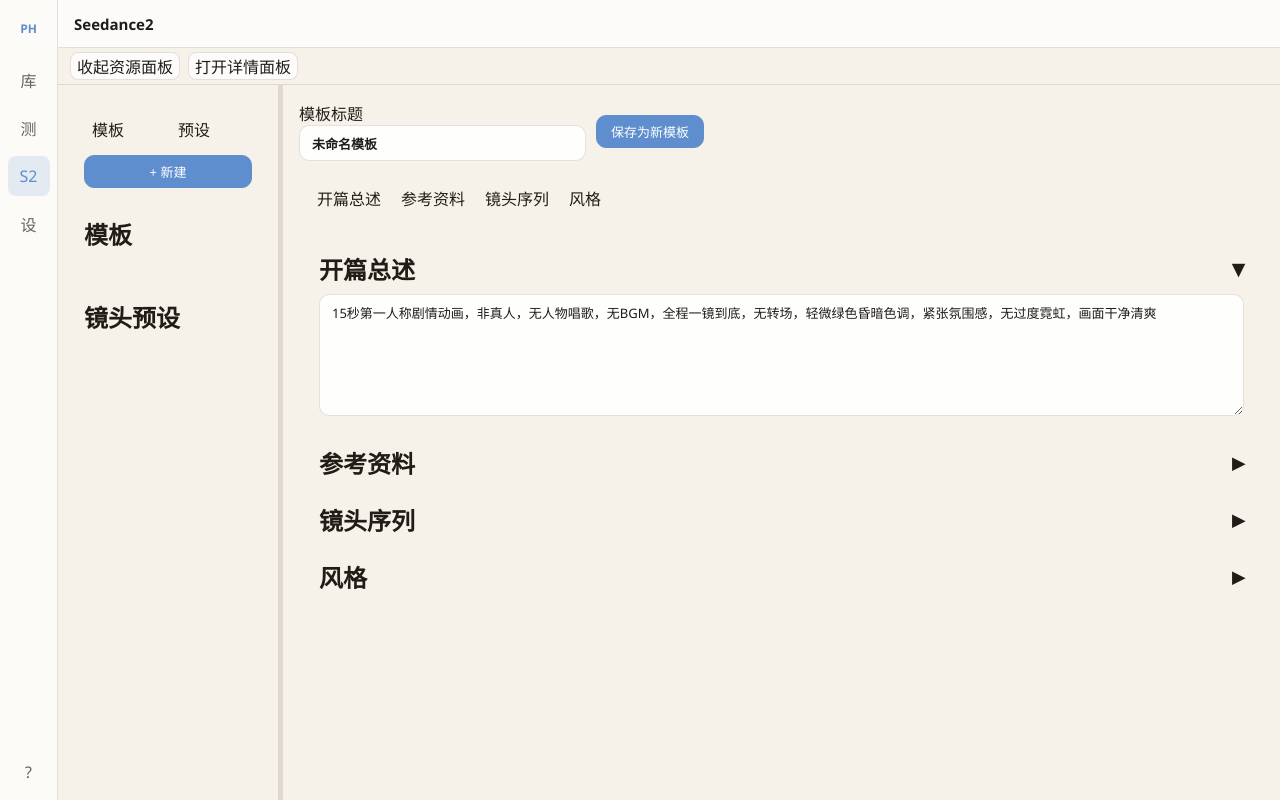
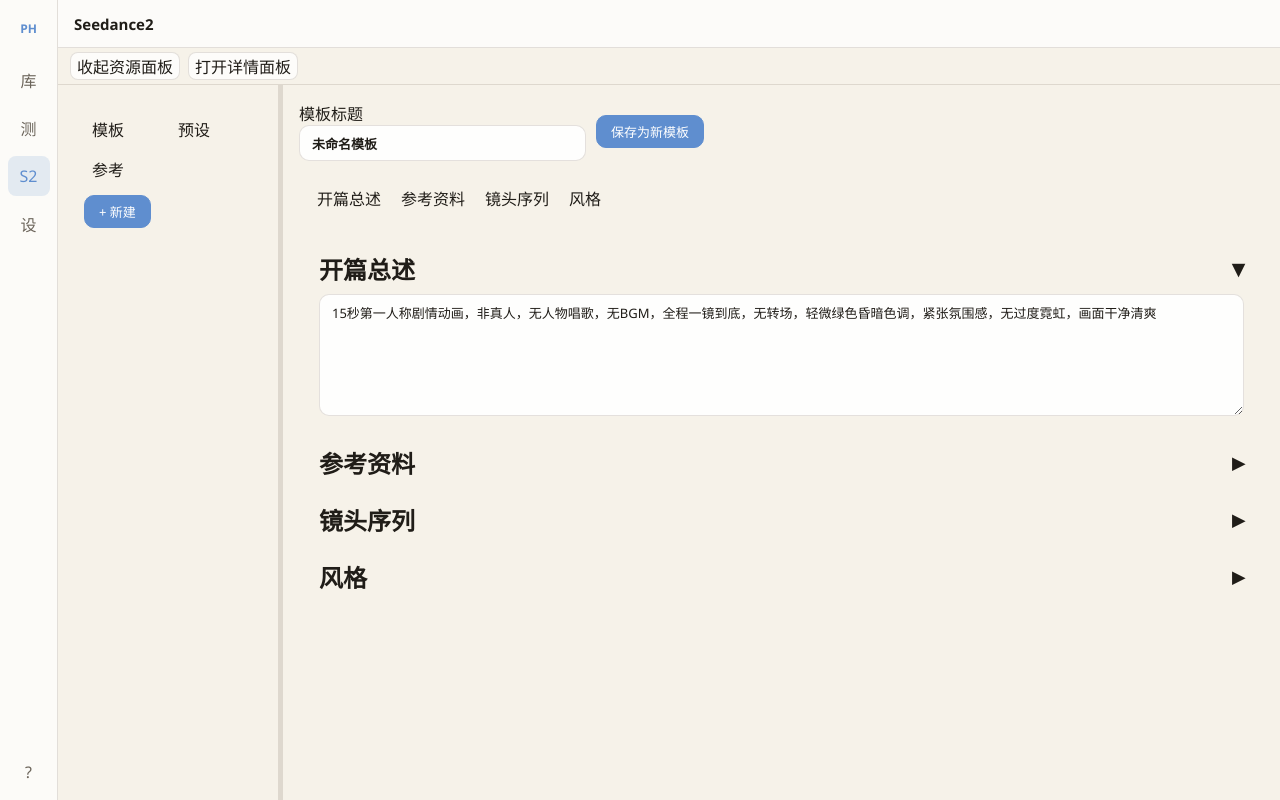
Before and after one commit to Joey-233/Joey-Prompthub, a React (Vite) app: page / in a window 1280 px wide. Both pictures are taken after a click on the button "S2". Built offline with nearby package versions, Linux system fonts and the light colour scheme.

Commit message:
fix(seedance2): complete resource and section interactions

```diff
--- a/src/views/Seedance2.tsx
+++ b/src/views/Seedance2.tsx
@@ -1,6 +1,6 @@
 import { DndContext, closestCenter, type DragEndEvent } from '@dnd-kit/core'
 import { SortableContext, arrayMove, verticalListSortingStrategy } from '@dnd-kit/sortable'
-import { useCallback, useEffect, useMemo, useRef, useState, type ReactNode } from 'react'
+import { useEffect, useMemo, useRef, useState, type KeyboardEvent, type ReactNode } from 'react'
 
 import { WorkspaceLayout } from '../components/layout/WorkspaceLayout'
 import type { AppView } from '../stores/appStore'
@@ -13,6 +13,7 @@
 const api = () => window.promptHub.seedance2
 type PendingAction = { type: 'load'; template: Seedance2TemplateRecord } | { type: 'new' } | { type: 'delete' } | { type: 'navigate'; view: AppView }
 type Section = 'intro' | 'references' | 'shots' | 'style'
+type ResourceTab = 'templates' | 'presets' | 'references'
 const sectionNames: Record<Section, string> = { intro: '开篇总述', references: '参考资料', shots: '镜头序列', style: '风格' }
 
 export function Seedance2() {
@@ -22,27 +23,29 @@
   const [draft, setDraft] = useState<Seedance2TemplateData>(emptyTemplate)
   const [title, setTitle] = useState('未命名模板')
   const [dirty, setDirty] = useState(false)
-  const [activeSection, setActiveSection] = useState<Section>('intro')
+  const [activeSection, setActiveSection] = useState<Section | null>('intro')
+  const [resourceTab, setResourceTab] = useState<ResourceTab>('templates')
+  const [confirmDelete, setConfirmDelete] = useState(false)
   const [pending, setPending] = useState<PendingAction | null>(null)
   const [saving, setSaving] = useState(false)
   const [saveError, setSaveError] = useState<string | null>(null)
   const setNavigationGuard = useAppStore((s) => s.setNavigationGuard)
   const refs = useRef<Record<Section, HTMLElement | null>>({ intro: null, references: null, shots: null, style: null })
 
-  const reloadTemplates = useCallback(async () => { const list = await api().listTemplates(); setTemplates(list); return list }, [])
-  const reloadPresets = useCallback(async () => setPresets(await api().listPresets()), [])
-  useEffect(() => { void reloadTemplates(); void reloadPresets() }, [reloadPresets, reloadTemplates])
+  const reloadTemplates = async () => { const list = await api().listTemplates(); setTemplates(list); return list }
+  const reloadPresets = async () => setPresets(await api().listPresets())
+  useEffect(() => { void api().listTemplates().then(setTemplates); void api().listPresets().then(setPresets) }, [])
 
-  const load = useCallback((rec: Seedance2TemplateRecord) => { setCurrentId(rec.id); setTitle(rec.title); setDraft(rec.data); setDirty(false) }, [])
-  const createNew = useCallback(() => { setCurrentId(null); setTitle('未命名模板'); setDraft(emptyTemplate()); setDirty(true) }, [])
-  const request = useCallback((action: PendingAction) => { if (dirty) setPending(action); else perform(action) }, [dirty])
-  const perform = useCallback((action: PendingAction) => {
+  const load = (rec: Seedance2TemplateRecord) => { setCurrentId(rec.id); setTitle(rec.title); setDraft(rec.data); setDirty(false) }
+  const createNew = () => { setCurrentId(null); setTitle('未命名模板'); setDraft(emptyTemplate()); setDirty(true) }
+  const request = (action: PendingAction) => { if (dirty) setPending(action); else perform(action) }
+  const perform = (action: PendingAction) => {
     setPending(null); setSaveError(null)
     if (action.type === 'load') load(action.template)
     else if (action.type === 'new') createNew()
     else if (action.type === 'navigate') { setNavigationGuard(null); useAppStore.getState().setCurrentView(action.view) }
     else if (action.type === 'delete' && currentId) void api().deleteTemplate(currentId).then(async () => { await reloadTemplates(); setCurrentId(null); setTitle('未命名模板'); setDraft(emptyTemplate()); setDirty(false) })
-  }, [createNew, currentId, load, reloadTemplates, setNavigationGuard])
+  }
 
   useEffect(() => {
     if (!dirty) { setNavigationGuard(null); return }
@@ -71,30 +74,44 @@
   const savePreset = async (segment: Seedance2Segment) => { const name = prompt('预设名称', segment.timeLabel || segment.shotType || '镜头预设'); if (!name) return; await api().createPreset({ name, segment: { ...segment, id: crypto.randomUUID() }, tags: [] }); await reloadPresets() }
   const preview = useMemo(() => serializeTemplate(draft), [draft])
 
-  const openSection = (section: Section) => { setActiveSection(section); requestAnimationFrame(() => { refs.current[section]?.scrollIntoView({ block: 'start' }); refs.current[section]?.querySelector<HTMLElement>('textarea, input, button')?.focus() }) }
+  const openSection = (section: Section) => { setActiveSection(section); requestAnimationFrame(() => { const node = refs.current[section]; node?.scrollIntoView?.({ block: 'start' }); node?.querySelector<HTMLElement>('textarea, input, button')?.focus() }) }
+  const toggleSection = (section: Section) => {
+    const panel = document.getElementById(`seedance-section-${section}`)
+    if (activeSection === section && !panel?.contains(document.activeElement)) setActiveSection(null)
+    else setActiveSection(section)
+  }
   const accordion = (section: Section, children: ReactNode) => <section ref={(node) => { refs.current[section] = node }} className="s2-accordion">
-    <h2><button type="button" aria-expanded={activeSection === section} aria-controls={`seedance-section-${section}`} onClick={() => openSection(section)}>{sectionNames[section]}</button></h2>
+    <h2><button type="button" aria-expanded={activeSection === section} aria-controls={`seedance-section-${section}`} onMouseDown={(event) => { if (document.getElementById(`seedance-section-${section}`)?.contains(document.activeElement)) event.preventDefault() }} onClick={() => toggleSection(section)}>{sectionNames[section]}</button></h2>
     <div id={`seedance-section-${section}`} hidden={activeSection !== section}>{children}</div>
   </section>
 
+  const tabs: Array<{ id: ResourceTab; label: string }> = [{ id: 'templates', label: '模板' }, { id: 'presets', label: '预设' }, { id: 'references', label: '参考' }]
+  const tabKeyDown = (event: KeyboardEvent<HTMLButtonElement>, tab: ResourceTab) => {
+    const index = tabs.findIndex((item) => item.id === tab)
+    const next = event.key === 'Home' ? 0 : event.key === 'End' ? tabs.length - 1 : event.key === 'ArrowRight' ? (index + 1) % tabs.length : event.key === 'ArrowLeft' ? (index - 1 + tabs.length) % tabs.length : -1
+    if (next < 0) return
+    event.preventDefault(); setResourceTab(tabs[next].id); requestAnimationFrame(() => document.getElementById(`seedance-tab-${tabs[next].id}`)?.focus())
+  }
   const resource = <aside className="s2-resource" aria-label="Seedance2 资源">
-    <div role="tablist" aria-label="Seedance2 资源类型"><button role="tab" aria-selected="true">模板</button><button role="tab" aria-selected="false">预设</button></div>
-    <button type="button" className="s2-btn s2-btn-primary" onClick={() => request({ type: 'new' })}>+ 新建</button>
-    <h2>模板</h2>{templates.map((item) => <button type="button" className="s2-list-item" data-active={item.id === currentId} key={item.id} onClick={() => request({ type: 'load', template: item })}>{item.title}</button>)}
-    <h2>镜头预设</h2>{presets.map((preset) => <div className="s2-preset-item" key={preset.id}><button type="button" onClick={() => patchDraft({ segments: [...draft.segments, { ...preset.segment, id: crypto.randomUUID() }] })}>{preset.name}</button><button type="button" aria-label={`删除预设 ${preset.name}`} onClick={async () => { await api().deletePreset(preset.id); await reloadPresets() }}>×</button></div>)}
+    <div role="tablist" aria-label="Seedance2 资源类型">{tabs.map((tab) => <button key={tab.id} id={`seedance-tab-${tab.id}`} type="button" role="tab" aria-selected={resourceTab === tab.id} aria-controls={`seedance-resource-${tab.id}`} tabIndex={resourceTab === tab.id ? 0 : -1} onClick={() => setResourceTab(tab.id)} onKeyDown={(event) => tabKeyDown(event, tab.id)}>{tab.label}</button>)}</div>
+    <div role="tabpanel" id={`seedance-resource-${resourceTab}`} aria-labelledby={`seedance-tab-${resourceTab}`}>
+      {resourceTab === 'templates' && <><button type="button" className="s2-btn s2-btn-primary" onClick={() => request({ type: 'new' })}>+ 新建</button>{templates.map((item) => <button type="button" className="s2-list-item" data-active={item.id === currentId} key={item.id} onClick={() => request({ type: 'load', template: item })}>{item.title}</button>)}</>}
+      {resourceTab === 'presets' && presets.map((preset) => <div className="s2-preset-item" key={preset.id}><button type="button" onClick={() => patchDraft({ segments: [...draft.segments, { ...preset.segment, id: crypto.randomUUID() }] })}>{preset.name}</button><button type="button" aria-label={`删除预设 ${preset.name}`} onClick={async () => { await api().deletePreset(preset.id); await reloadPresets() }}>×</button></div>)}
+      {resourceTab === 'references' && draft.refGroups.map((group, index) => <button type="button" className="s2-list-item" key={index} onClick={() => { openSection('references'); requestAnimationFrame(() => document.getElementById(`seedance-ref-group-${index}`)?.querySelector<HTMLElement>('input')?.focus()) }}>{group.title || `参考分组 ${index + 1}`}</button>)}
+    </div>
   </aside>
 
   const main = <main className="s2-main" aria-label="Seedance2 编辑器">
-    <div className="s2-toolbar"><label><span className="sr-only">模板标题</span><input className="s2-input s2-title-input" value={title} onChange={(e) => { setTitle(e.target.value); setDirty(true) }} /></label><button className="s2-btn s2-btn-primary" disabled={!dirty && !!currentId} onClick={() => void save()}>{currentId ? '保存' : '保存为新模板'}</button>{currentId && <button className="s2-btn" onClick={() => request({ type: 'delete' })}>删除</button>}</div>
+    <div className="s2-toolbar"><label><span className="sr-only">模板标题</span><input className="s2-input s2-title-input" value={title} onChange={(e) => { setTitle(e.target.value); setDirty(true) }} /></label><button className="s2-btn s2-btn-primary" disabled={!dirty && !!currentId} onClick={() => void save()}>{currentId ? '保存' : '保存为新模板'}</button>{currentId && <button className="s2-btn" onClick={() => dirty ? request({ type: 'delete' }) : setConfirmDelete(true)}>删除</button>}</div>
     <nav className="s2-section-nav" aria-label="编辑器分区">{(Object.keys(sectionNames) as Section[]).map((section) => <button key={section} type="button" aria-current={activeSection === section ? 'true' : undefined} onClick={() => openSection(section)}>{sectionNames[section]}</button>)}</nav>
     <div className="s2-editor-scroll">
       {accordion('intro', <textarea aria-label="开篇总述内容" className="s2-textarea" rows={5} value={draft.intro} onChange={(e) => patchDraft({ intro: e.target.value })} />)}
-      {accordion('references', <><button className="s2-btn" onClick={() => patchDraft({ refGroups: [...draft.refGroups, { title: '新参考分组', description: '', items: [] }] })}>+ 参考分组</button>{draft.refGroups.map((group, g) => <div className="s2-ref-group" key={g}><input aria-label={`参考分组 ${g + 1} 标题`} className="s2-input" value={group.title} onChange={(e) => updateRefGroup(g, { title: e.target.value })} /><textarea className="s2-textarea" value={group.description} onChange={(e) => updateRefGroup(g, { description: e.target.value })} /><button className="s2-btn" onClick={() => updateRefGroup(g, { items: [...group.items, { emoji: '🖼️', label: `图片${group.items.length + 1}`, note: '' }] })}>+ 参考图</button><button className="s2-btn" onClick={() => patchDraft({ refGroups: draft.refGroups.filter((_, i) => i !== g) })}>删除分组</button>{group.items.map((item, i) => <div className="s2-ref-row" key={i}><input className="s2-input" value={item.emoji} onChange={(e) => updateRefItem(g, i, { emoji: e.target.value })} /><input className="s2-input" value={item.label} onChange={(e) => updateRefItem(g, i, { label: e.target.value })} /><input className="s2-input" value={item.note} onChange={(e) => updateRefItem(g, i, { note: e.target.value })} /><button onClick={() => updateRefGroup(g, { items: group.items.filter((_, x) => x !== i) })}>×</button></div>)}</div>)}</>)}
+      {accordion('references', <><button className="s2-btn" onClick={() => patchDraft({ refGroups: [...draft.refGroups, { title: '新参考分组', description: '', items: [] }] })}>+ 参考分组</button>{draft.refGroups.map((group, g) => <div id={`seedance-ref-group-${g}`} className="s2-ref-group" key={g}><input aria-label={`参考分组 ${g + 1} 标题`} className="s2-input" value={group.title} onChange={(e) => updateRefGroup(g, { title: e.target.value })} /><textarea className="s2-textarea" value={group.description} onChange={(e) => updateRefGroup(g, { description: e.target.value })} /><button className="s2-btn" onClick={() => updateRefGroup(g, { items: [...group.items, { emoji: '🖼️', label: `图片${group.items.length + 1}`, note: '' }] })}>+ 参考图</button><button className="s2-btn" onClick={() => patchDraft({ refGroups: draft.refGroups.filter((_, i) => i !== g) })}>删除分组</button>{group.items.map((item, i) => <div className="s2-ref-row" key={i}><input className="s2-input" value={item.emoji} onChange={(e) => updateRefItem(g, i, { emoji: e.target.value })} /><input className="s2-input" value={item.label} onChange={(e) => updateRefItem(g, i, { label: e.target.value })} /><input className="s2-input" value={item.note} onChange={(e) => updateRefItem(g, i, { note: e.target.value })} /><button onClick={() => updateRefGroup(g, { items: group.items.filter((_, x) => x !== i) })}>×</button></div>)}</div>)}</>)}
       {accordion('shots', <><button className="s2-btn s2-btn-primary" onClick={() => patchDraft({ segments: [...draft.segments, emptySegment()] })}>+ 新增镜头</button><DndContext collisionDetection={closestCenter} onDragEnd={dragEnd}><SortableContext items={draft.segments.map((s) => s.id)} strategy={verticalListSortingStrategy}>{draft.segments.map((segment, index) => <SortableSegment key={segment.id} segment={segment} index={index} onChange={(patch) => updateSegment(segment.id, patch)} onDelete={() => patchDraft({ segments: draft.segments.filter((s) => s.id !== segment.id) })} onDuplicate={() => { const at = draft.segments.findIndex((s) => s.id === segment.id); const next = [...draft.segments]; next.splice(at + 1, 0, { ...segment, id: crypto.randomUUID() }); patchDraft({ segments: next }) }} onSaveAsPreset={() => void savePreset(segment)} />)}</SortableContext></DndContext><textarea aria-label="镜头序列底部说明" className="s2-textarea" value={draft.segmentsFooter} onChange={(e) => patchDraft({ segmentsFooter: e.target.value })} /></>)}
       {accordion('style', <textarea aria-label="风格内容" className="s2-textarea" rows={6} value={draft.style} onChange={(e) => patchDraft({ style: e.target.value })} />)}
     </div>
   </main>
   const detail = <aside className="s2-preview-wrap" aria-label="实时预览"><div className="s2-preview-header"><strong>实时预览</strong><button className="s2-btn s2-btn-primary" onClick={() => void navigator.clipboard.writeText(preview)}>复制</button></div><pre className="s2-preview">{preview}</pre></aside>
 
-  return <><WorkspaceLayout resource={resource} resourceLabel="Seedance2 资源" main={main} detail={detail} detailLabel="实时预览" />{pending && <UnsavedChangesDialog saving={saving} error={saveError} onSave={() => void saveAndContinue()} onDiscard={() => perform(pending)} onCancel={() => { setPending(null); setSaveError(null) }} />}</>
+  return <><WorkspaceLayout resource={resource} resourceLabel="Seedance2 资源" main={main} detail={detail} detailLabel="实时预览" />{pending && <UnsavedChangesDialog saving={saving} error={saveError} onSave={() => void saveAndContinue()} onDiscard={() => perform(pending)} onCancel={() => { setPending(null); setSaveError(null) }} />}{confirmDelete && <div className="s2-dialog-backdrop"><section className="s2-dialog" role="dialog" aria-modal="true" aria-labelledby="s2-delete-title"><h2 id="s2-delete-title">删除模板</h2><p>确定删除“{title}”吗？</p><div className="s2-dialog-actions"><button className="s2-btn" onClick={() => setConfirmDelete(false)}>取消</button><button className="s2-btn s2-btn-primary" onClick={() => { setConfirmDelete(false); perform({ type: 'delete' }) }}>确认删除</button></div></section></div>}</>
 }
```
Also changed, not shown: 1 other file (tests, documents, lock files or other folders).
